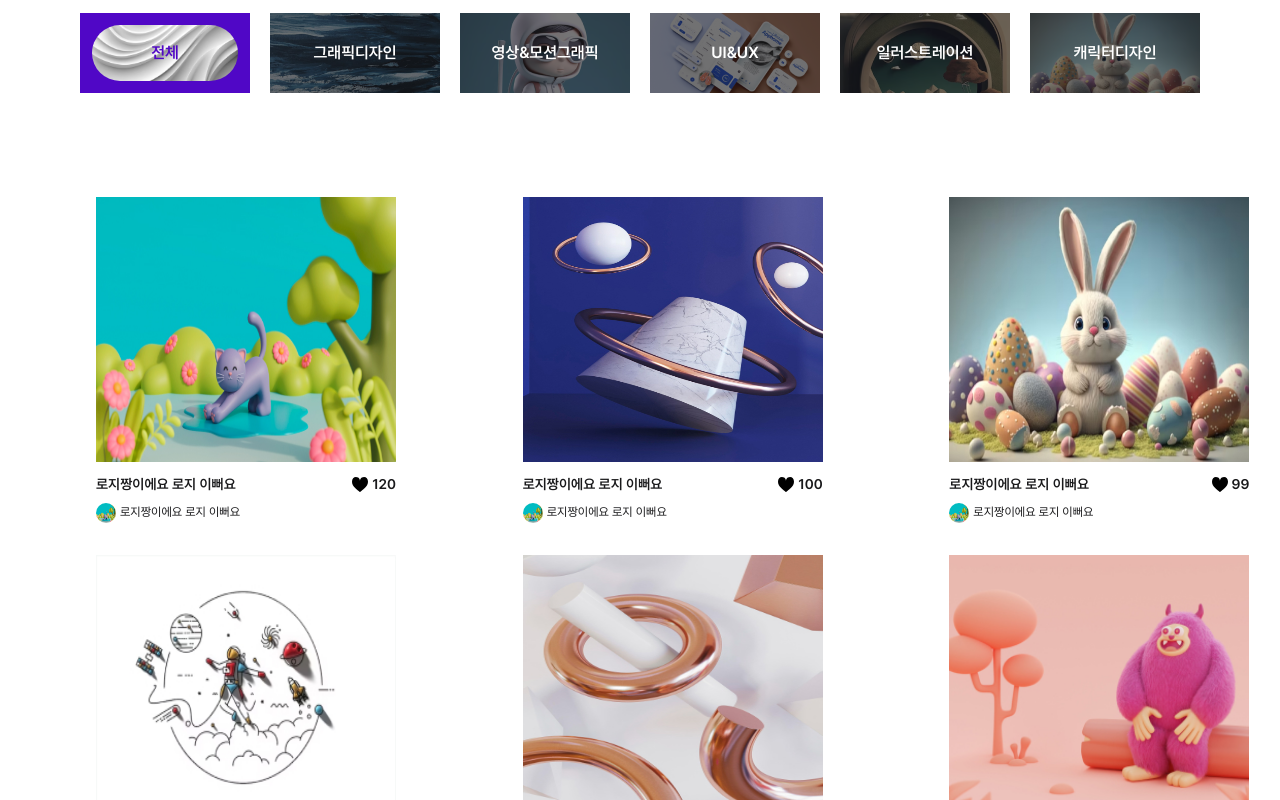
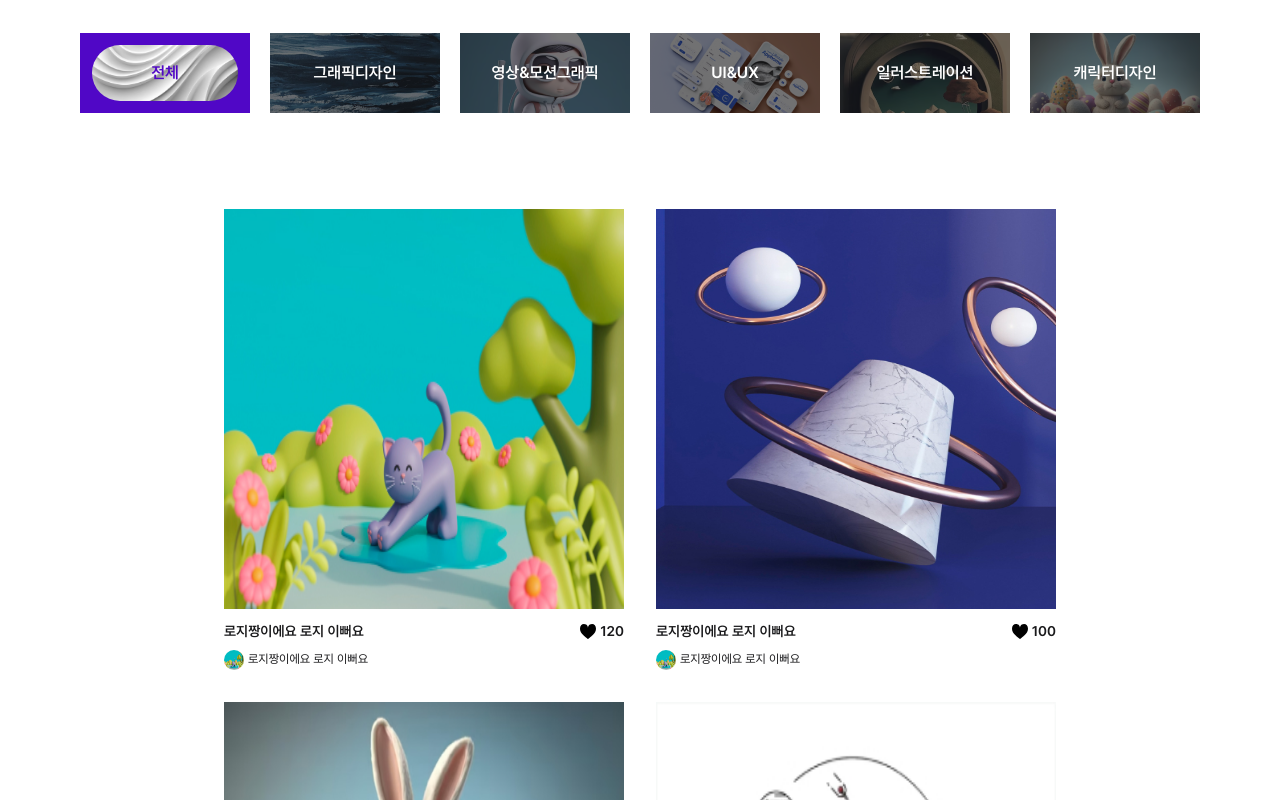
Before and after one commit to objet-team/objet-frontend, a Next.js app: page /mypage in a window 1280 px wide. Shown: the part 460-1260 px from the top of the page. Built offline with nearby package versions, Linux system fonts and the light colour scheme.

Commit message:
fix:이미지 비율 안맞는 문제

```diff
--- a/src/components/defaultUserMyPage/DefaultUserMypage.style.ts
+++ b/src/components/defaultUserMyPage/DefaultUserMypage.style.ts
@@ -1,5 +1,10 @@
 import styled from '@emotion/styled';
 
+export const Container = styled.div`
+  display: flex;
+  flex-direction: column;
+  gap: 10px;
+`;
 export const CenterContainer = styled.div`
   display: flex;
   justify-content: center;
--- a/src/components/defaultUserMyPage/DefaultUserMypage.tsx
+++ b/src/components/defaultUserMyPage/DefaultUserMypage.tsx
@@ -16,7 +16,7 @@ const DefaultUserMypage = () => {
     sort: 'recommend',
   });
   return (
-    <div>
+    <styles.Container>
       <Banner
         img="https://images.unsplash.com/photo-1542206395-9feb3edaa68d?ixlib=rb-4.0.3&ixid=M3wxMjA3fDB8MHxwaG90by1wYWdlfHx8fGVufDB8fHx8fA%3D%3D&auto=format&fit=crop&w=2580&q=80"
         name="로지"
@@ -30,7 +30,7 @@ const DefaultUserMypage = () => {
         <ArtCategory filter={filter} setFilter={setFilter} />
         <MyPageArt />
       </styles.CenterContainer>
-    </div>
+    </styles.Container>
   );
 };
 export default DefaultUserMypage;
--- a/src/components/myPargeArtSection/MyPageArt.style.ts
+++ b/src/components/myPargeArtSection/MyPageArt.style.ts
@@ -1,13 +1,17 @@
 import styled from '@emotion/styled';
 
 export const Wrapper = styled.div`
-  width: 100%;
-  padding: 48px 80px 108px;
+  width: 100vw;
+  display: flex;
+  justify-content: center;
+  align-items: center;
+  height: 100%;
 `;
 
 export const Section = styled.div`
   display: flex;
-  width: 100vw;
-  height: 100%;
   flex-wrap: wrap;
+  justify-content: center;
+  align-items: center;
+  padding: 40px;
 `;
--- a/src/components/myPargeArtSection/MyPageArtItem.style.ts
+++ b/src/components/myPargeArtSection/MyPageArtItem.style.ts
@@ -3,11 +3,13 @@ import styled from '@emotion/styled';
 export const ArtItemContainer = styled.div`
   display: flex;
   flex-direction: column;
-  width: calc(100% / 3);
+  width: 100%/3;
   gap: 8px;
   padding: 16px;
 `;
-export const ImageContainer = styled.div``;
+export const ImageContainer = styled.div`
+  width: 100%/3;
+`;
 
 export const RowContainer = styled.div`
   display: flex;
@@ -25,6 +27,6 @@ export const HeartContainer = styled.div`
 export const TextContainer = styled.div`
   display: flex;
   flex-direction: row;
-  width: 300px;
+  width: 100%/3;
   justify-content: space-between;
 `;
--- a/src/components/myPargeArtSection/MyPageArtItem.tsx
+++ b/src/components/myPargeArtSection/MyPageArtItem.tsx
@@ -23,8 +23,8 @@ const MyPageArtItem = ({
     <styles.ImageContainer>
       <Image
         objectFit="contain"
-        width={300}
-        height={265}
+        width={400}
+        height={400}
         src={artImg}
         alt="작품"
       />
```
